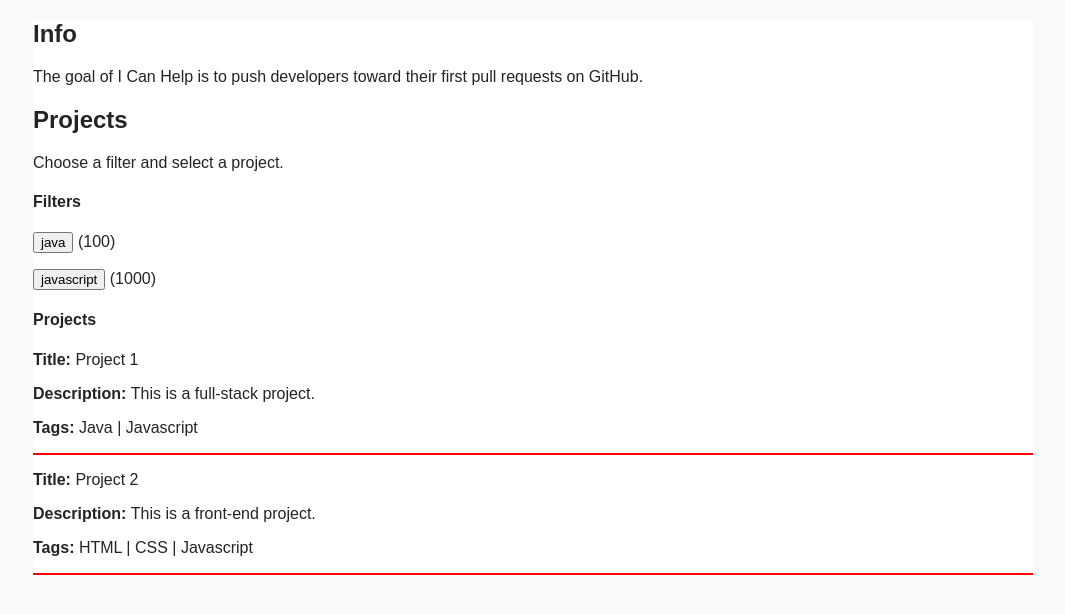
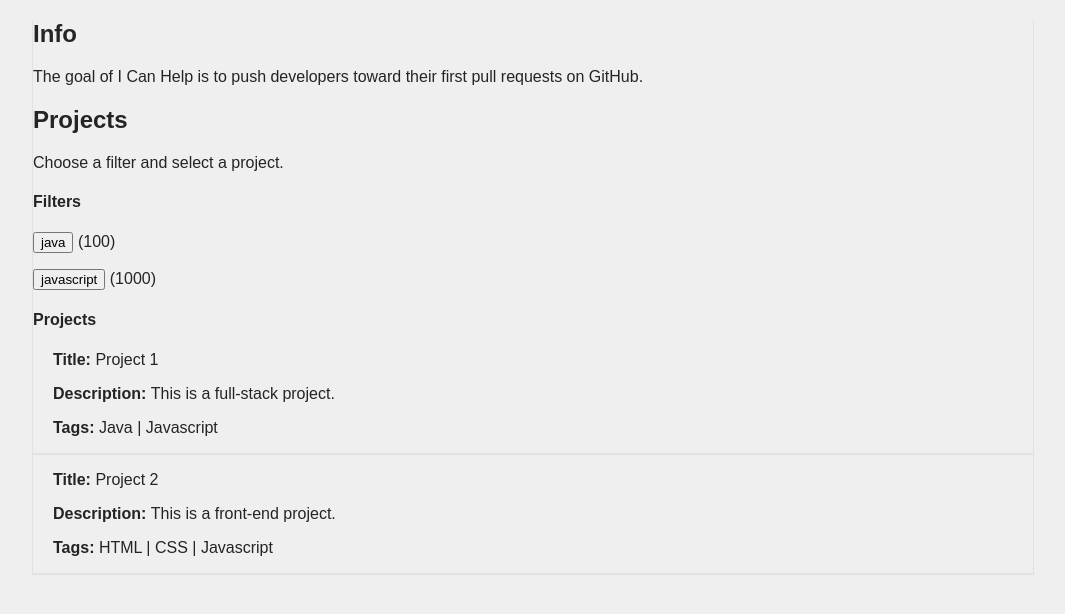
Before and after one commit to LeePresswood/reactpokedex, a React (Create React App) app: page / in a window 1280 px wide. Shown: the top 614 px of the page, without its empty margins (107-1172 px from the left). Built offline with nearby package versions, Linux system fonts and the light colour scheme.

Commit message:
More styling

```diff
--- a/package.json
+++ b/package.json
@@ -4,7 +4,8 @@
   "private": true,
   "dependencies": {
     "react": "^15.6.1",
-    "react-dom": "^15.6.1"
+    "react-dom": "^15.6.1",
+    "redux": "^3.7.1"
   },
   "devDependencies": {
     "react-scripts": "1.0.10"
--- a/src/App.css
+++ b/src/App.css
@@ -2,7 +2,8 @@
   margin: 0 auto;
   width: 1000px;
   text-align: left;
-  background-color: #ffffff;
+  border-left: 1px solid #e2e2e2;
+  border-right: 1px solid #e2e2e2;
 }
 
 /*.App-logo {*/
--- a/src/components/project/Project.css
+++ b/src/components/project/Project.css
@@ -1,3 +1,4 @@
 .Project{
-    border-bottom: 2px solid red;
+    padding: 0 20px;
+    border-bottom: 2px solid #e2e2e2;
 }
--- a/src/index.css
+++ b/src/index.css
@@ -3,7 +3,7 @@ body {
   padding: 0;
   font-family: sans-serif;
   color: #242424;
-  background-color: #f9f9f9;
+  background-color: #efefef;
 }
 
 h1, h2, h3, h4, h5, p, b{
```
Also changed, not shown: src/index.js (+47 -0 lines).
